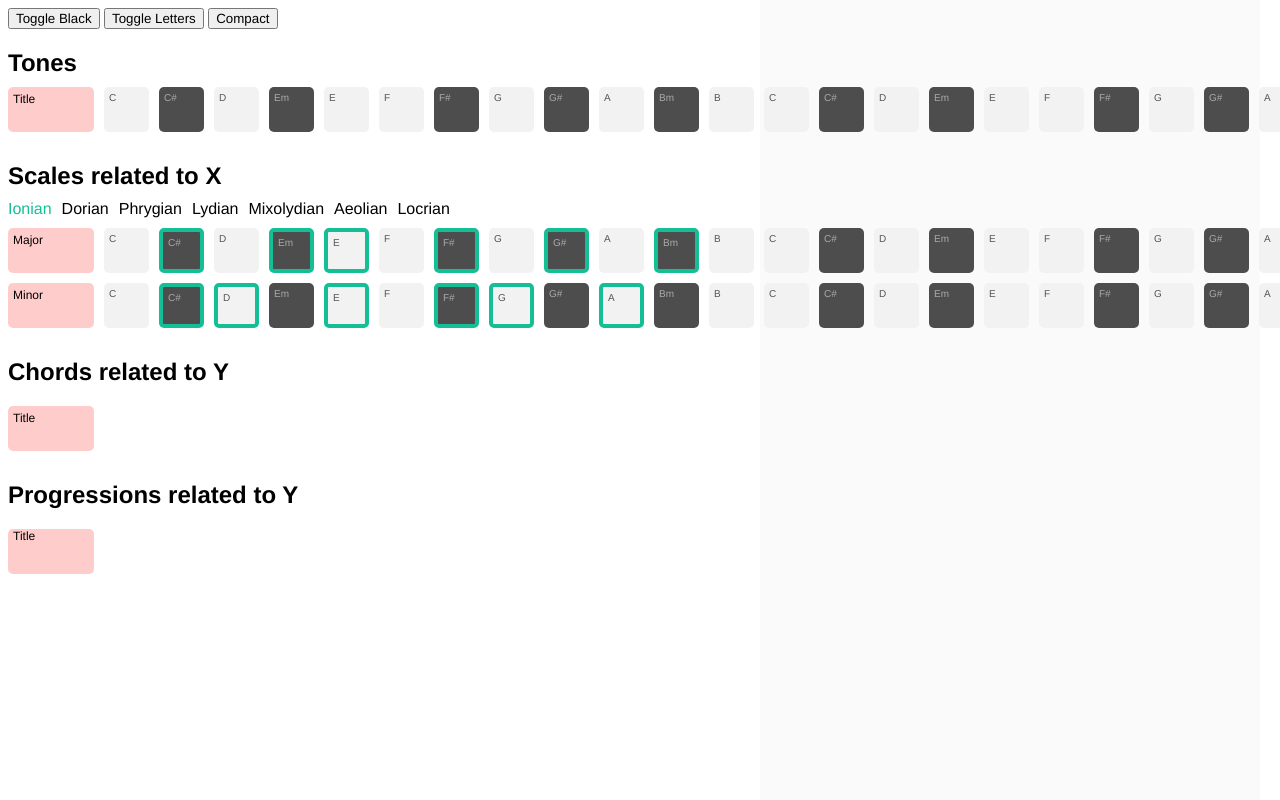
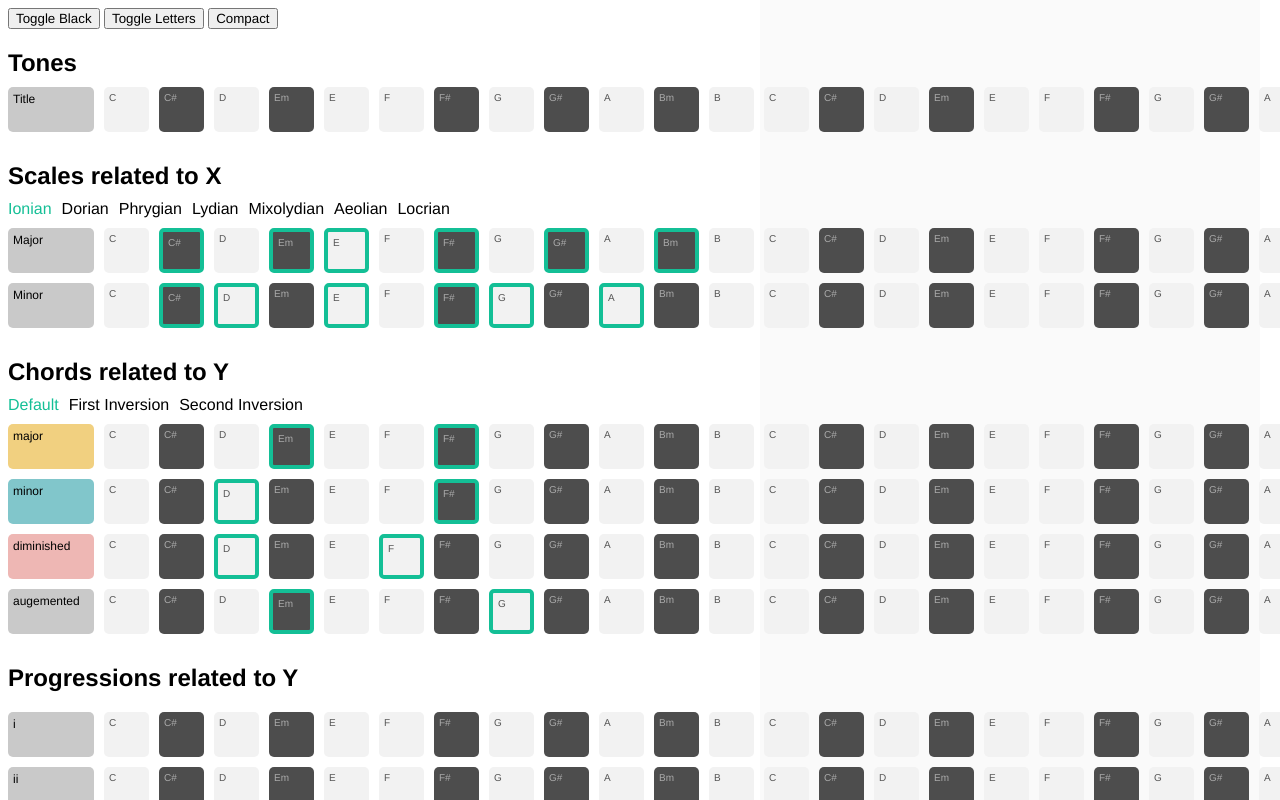
Before and after one commit to cursive/Music-Theory, a website: page index.html in a window 1280 px wide. Both pictures are taken after a click on the item "Ionian". Shown: the top 800 px of the page. Drawn offline with Linux system fonts and the light colour scheme.

Commit message:
Includes Progressions
Added progressions

```diff
--- a/js/main.js
+++ b/js/main.js
@@ -5,6 +5,7 @@ $(function () {
     createTonesBlock();
     createScalesBlock();
     createChordsBlock();
+    createProgressionsBlock();
     $(".toggleBlacks").click(function () {
         toggleBlacks()
     });
@@ -77,6 +78,7 @@ function createChordsBlock() {
     });
     for (var i = 0; i < 4; i++) {
         $(".chords .rows .row:nth-of-type(" + (i + 1) + ") h3").text(dchords[i].name)
+        $(".chords .rows .row:nth-of-type(" + (i + 1) + ") .info").addClass(dchords[i].name)
         createNotes(".chords .row:nth-of-type(" + (i + 1) + ")", chordNotes[i]);
     }
     $(".chords ul li").click(function () {
@@ -88,22 +90,23 @@ function createChordsBlock() {
 
 function createProgressionsBlock() {
 
-    var c = $(".chords .row")
-    for (var i = 0; i < dalphabet.progressions.length - 1; i++) {
-        c.clone().appendTo(".chords .rows");
+    let c = $(".progressions .row")
+    let progressionkey = 0
+    let romans = ["i", "ii", "iii", "iv", "v", "vi", "vii"];
+
+    for (var i = 0; i < dprogressions[0].details.pattern.length - 1; i++) {
+        c.clone().appendTo(".progressions .rows");
     }
     $(".chords .info").click(function () {
         playRow($(this).parent(), 0.5, 0);
     });
-    for (var i = 0; i < 4; i++) {
-        $(".chords .rows .row:nth-of-type(" + (i + 1) + ") h3").text(dchords[i].name)
-        createNotes(".chords .row:nth-of-type(" + (i + 1) + ")", chordNotes[i]);
+
+    for (var i = 0; i < dprogressions[progressionkey].details.pattern.length; i++) {
+        //dprogressions[progressionkey].details.pattern[i]
+        $(".progressions .rows .row:nth-of-type(" + (i + 1) + ") h3").text(romans[i])
+        createNotes(".progressions .row:nth-of-type(" + (i + 1) + ")", progressionNotes[i]);
     }
-    $(".chords ul li").click(function () {
-        $(".chords ul .active").removeClass("active");
-        $(this).addClass("active");
-        setActive();
-    });
+
 }
 
 /**
@@ -114,6 +117,7 @@ function createProgressionsBlock() {
 
 
 function createNotes(parent, arr) {
+    //console.log(arr)
     for (var i = 0; i < 24; i++) {
         $(".notes", parent).append('<div class="note" data-midinote="' + dmidinotes[i] + '"><div class="letter">empty</div></div>')
         arr.push($(".notes .note:last-child", parent))
@@ -174,6 +178,7 @@ function setActive() {
     $(".scales .rows .row:nth-of-type(" + (activeScaleRow + 1) + ") .note:nth-child(" + (n + 1) + ")").addClass("active")
     showLegalScaleNotes();
     showLegalChordsNotes();
+    showLegalProgressionNotes();
 
 }
 
@@ -192,6 +197,45 @@ function showLegalChordsNotes() {
 }
 
 
+function showLegalProgressionNotes() {
+    $(".progressions .note").removeClass("legal")
+    let inversion = dchordinversions[$(".chords .variants li.active").index()].details.pattern;
+    let progressionkey = 0
+    let activeScaleRow = $(".scales .note.active").parent().parent().parent().index();
+    for (var i = 0; i < dprogressions[progressionkey].details.pattern.length; i++) {
+        let n = $(".scales .note.active").index() + 1
+        n += dscales[activeScaleRow].details.positions[i]
+        for (var j = 0; j < dchords[0].details.pattern.length; j++) {
+            p = dprogressions[progressionkey].details.pattern[i]
+            n += dchords[p].details.pattern[j]
+            $(".progressions .rows .row:nth-of-type(" + (i + 1) + ") .note:nth-child(" + (n + inversion[j]) + ")").addClass("legal")
+        }
+    }
+    let romans = ["i", "ii", "iii", "iv", "v", "vi", "vii"];
+
+    $(".progressions .info").removeClass("minor")
+    $(".progressions .info").removeClass("major")
+    $(".progressions .info").removeClass("augmented")
+    $(".progressions .info").removeClass("diminished")
+    for (var i = 0; i < dprogressions[progressionkey].details.pattern.length; i++) {
+        let title = romans[i];
+        switch (dprogressions[progressionkey].details.pattern[i]) {
+            case 0:
+                title = title.toUpperCase();
+                break;
+            case 2:
+                title += "º"
+                break;
+            default:
+                title = title;
+        }
+        $(".progressions .rows .row:nth-of-type(" + (i + 1) + ") h3").text(title)
+        $(".progressions .rows .row:nth-of-type(" + (i + 1) + ") .info").addClass(dchords[dprogressions[progressionkey].details.pattern[i]].name)
+    }
+
+}
+
+
 function playRow(parent, duration, delay) {
     let notesToPlay = [];
     let notesToHighlight = []
--- a/js/model.js
+++ b/js/model.js
@@ -3,6 +3,7 @@
  */
 
 var tonesNotes = [];
+var progressionNotes = [[], [], [], [], [], [], [], [], []];
 var chordNotes = [[], [], [], []];
 var scaleNotes = [[], [], [], []];
 
@@ -21,14 +22,14 @@ var dscales = [
 ]
 
 var dchords = [
-    { "name": "Augemented", "details": { "pattern": [0, 4, 4] } },
-    { "name": "Major", "details": { "pattern": [0, 4, 3] } },
-    { "name": "Minor", "details": { "pattern": [0, 3, 4] } },
-    { "name": "Diminished", "details": { "pattern": [0, 3, 3] } },
+    { "name": "major", "details": { "pattern": [0, 4, 3] } },
+    { "name": "minor", "details": { "pattern": [0, 3, 4] } },
+    { "name": "diminished", "details": { "pattern": [0, 3, 3] } },
+    { "name": "augemented", "details": { "pattern": [0, 4, 4] } }
 ]
 
 
-var dchordinversionss = [
+var dchordinversions = [
     { "name": "Default", "details": { "pattern": [0, 0, 0] } },
     { "name": "First Inversion", "details": { "pattern": [12, 0, 0] } },
     { "name": "Second Inversion", "details": { "pattern": [12, 12, 0] } },
@@ -45,7 +46,7 @@ var dmodes = [
 ]
 
 
-var progressions = [
-    { "name": "Major", "details": { "pattern": [1, 2, 2, 1, 1, 2, 3] } },
-    { "name": "Major", "details": { "pattern": [2, 3, 1, 2, 2, 3, 3] } }
+var dprogressions = [
+    { "name": "Major", "details": { "pattern": [0, 1, 1, 0, 0, 1, 2] } },
+    { "name": "minor", "details": { "pattern": [1, 2, 0, 1, 1, 2, 2] } }
 ]
--- a/styles/style.scss
+++ b/styles/style.scss
@@ -40,7 +40,7 @@
                 display: flex;
                 gap: 10px;
 
-                .title {}
+
 
                 .notes {
                     display: flex;
@@ -141,7 +141,7 @@ h2 {
 
     width: 86px;
     height: 45px;
-    background-color: #ffcccc;
+    background-color: #C9C9C9;
     border-radius: 5px;
     //overflow: hidden;
 
@@ -155,6 +155,22 @@ h2 {
         font-size: 12px;
         display: none;
     }
+
+    &.major {
+        background-color: #F1D080;
+    }
+
+    &.minor {
+        background-color: #81C6CB;
+    }
+
+    &.diminished {
+        background-color: #EEB7B4;
+    }
+
+    &.augemnted {
+        background-color: #C9C9C9;
+    }
 }
 
 
```
Also changed, not shown: index.html (+5 -1 lines), README.md, styles/style.css, 1 other file.
